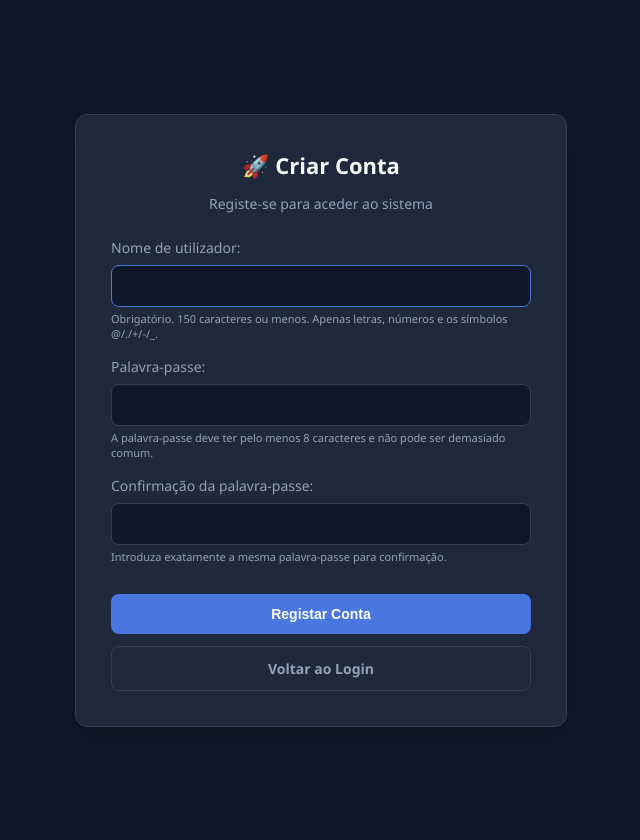
After one commit to EzequiasC/gerencia, a Django app: page /registrar/ in a window 1280 px wide. The commit adds this page. Shown: the whole page, without its empty margins (319-959 px from the left). Run offline with Django 5.2, Linux system fonts and the light colour scheme.

Commit message:
Traduzindo formulario de cadastro para portugues

```diff
--- a/core/forms.py
+++ b/core/forms.py
@@ -1,5 +1,7 @@
 from django import forms
 from core.models import Produto
+from django.contrib.auth.forms import UserCreationForm
+from django.contrib.auth.models import User
 
 class ProdutoForm(forms.ModelForm):
     class Meta:
@@ -13,3 +15,21 @@ class ProdutoForm(forms.ModelForm):
             'quantidade_estoque': forms.NumberInput(attrs={'class': 'form-control'}),
             'categoria': forms.Select(attrs={'class': 'form-control'}),
         }
+
+class CustomUserCreationForm(UserCreationForm):
+    class Meta(UserCreationForm.Meta):
+        model = User
+        fields = ('username',)
+
+    def __init__(self, *args, **kwargs):
+        super().__init__(*args, **kwargs)
+        self.fields['username'].label = 'Nome de utilizador'
+        self.fields['username'].help_text = 'Obrigatório. 150 caracteres ou menos. Apenas letras, números e os símbolos @/./+/-/_.'
+
+        if 'password1' in self.fields:
+            self.fields['password1'].label = 'Palavra-passe'
+            self.fields['password1'].help_text = 'A palavra-passe deve ter pelo menos 8 caracteres e não pode ser demasiado comum.'
+
+        if 'password2' in self.fields:
+            self.fields['password2'].label = 'Confirmação da palavra-passe'
+            self.fields['password2'].help_text = 'Introduza exatamente a mesma palavra-passe para confirmação.'
--- /dev/null
+++ b/core/templates/core/auto_registro.html
@@ -0,0 +1,44 @@
+<!DOCTYPE html>
+<html lang="pt-br">
+<head>
+    <meta charset="UTF-8">
+    <title>Criar Conta - Futuristic Stock</title>
+    <style>
+        :root {
+            --primary: #4977DF; --success: #22c55e; --bg-dark: #0f172a; --bg-card: #1e293b;
+            --text-main: #f8fafc; --text-muted: #94a3b8; --border: #334155;
+        }
+        body { font-family: 'Segoe UI', Tahoma, Geneva, Verdana, sans-serif; margin: 0; background-color: var(--bg-dark); color: var(--text-main); display: flex; justify-content: center; align-items: center; min-height: 100vh; padding: 20px; }
+        .form-container { background: var(--bg-card); padding: 35px; border-radius: 12px; border: 1px solid var(--border); box-shadow: 0 10px 25px rgba(0,0,0,0.2); width: 100%; max-width: 420px; }
+        h2 { margin-top: 0; color: var(--text-main); font-weight: 600; font-size: 22px; margin-bottom: 10px; text-align: center; }
+        p.subtitle { color: var(--text-muted); font-size: 14px; text-align: center; margin-bottom: 25px; }
+        label { display: block; margin-top: 15px; font-weight: 500; font-size: 14px; color: var(--text-muted); }
+        input[type="text"], input[type="password"] { width: 100%; padding: 12px; margin-top: 8px; background-color: var(--bg-dark); border: 1px solid var(--border); border-radius: 8px; color: var(--text-main); font-size: 14px; box-sizing: border-box; outline: none; transition: 0.2s; }
+        input:focus { border-color: var(--primary); }
+        .helptext { font-size: 11px; color: var(--text-muted); margin-top: 4px; display: block; }
+        ul.errorlist { color: #f87171; font-size: 13px; padding-left: 15px; margin: 5px 0; }
+        .btn-container { display: flex; flex-direction: column; gap: 12px; margin-top: 30px; }
+        .btn { padding: 12px; border: none; border-radius: 8px; font-size: 14px; font-weight: 600; cursor: pointer; text-decoration: none; text-align: center; transition: 0.2s; display: block; }
+        .btn-confirm { background: var(--primary); color: white; }
+        .btn-confirm:hover { background: #3b66c4; }
+        .btn-back { background: transparent; color: var(--text-muted); border: 1px solid var(--border); }
+        .btn-back:hover { background: var(--bg-dark); color: var(--text-main); }
+    </style>
+</head>
+<body>
+    <div class="form-container">
+        <h2>🚀 Criar Conta</h2>
+        <p class="subtitle">Registe-se para aceder ao sistema</p>
+
+        <form method="POST">
+            {% csrf_token %}
+            {{ form.as_p }}
+
+            <div class="btn-container">
+                <button type="submit" class="btn btn-confirm">Registar Conta</button>
+                <a href="{% url 'login' %}" class="btn btn-back">Voltar ao Login</a>
+            </div>
+        </form>
+    </div>
+</body>
+</html>
--- a/core/templates/core/cadastrar_usuario.html
+++ b/core/templates/core/cadastrar_usuario.html
@@ -17,7 +17,8 @@
         .checkbox-container { display: flex; align-items: center; gap: 10px; margin-top: 25px; background: rgba(73, 119, 223, 0.1); padding: 15px; border-radius: 8px; border: 1px solid rgba(73, 119, 223, 0.3); }
         .checkbox-container input[type="checkbox"] { width: 20px; height: 20px; margin: 0; accent-color: var(--primary); cursor: pointer; }
         .checkbox-container label { margin: 0; color: var(--text-main); cursor: pointer; }
-        .helptext, ul.errorlist { display: none; } /* Oculta textos padrão do Django para visual mais limpo */
+        .helptext { font-size: 11px; color: var(--text-muted); margin-top: 4px; display: block; }
+        ul.errorlist { color: #f87171; font-size: 13px; padding-left: 15px; margin: 5px 0; }
         .btn-container { display: flex; gap: 15px; margin-top: 30px; }
         .btn { flex: 1; padding: 12px; border: none; border-radius: 8px; font-size: 14px; font-weight: 600; cursor: pointer; text-decoration: none; text-align: center; transition: 0.2s; }
         .btn-confirm { background: var(--primary); color: white; }
--- a/core/templates/core/historico_vendas.html
+++ b/core/templates/core/historico_vendas.html
@@ -3,7 +3,6 @@
 <head>
     <meta charset="UTF-8">
     <title>Histórico e Gráficos de Vendas - Futuristic Stock</title>
-    <!-- Importação do Chart.js -->
     <script src="https://cdn.jsdelivr.net/npm/chart.js"></script>
     <style>
         :root {
@@ -22,7 +21,6 @@
         .card-lucro { background: var(--bg-card); padding: 20px; border-radius: 12px; border: 1px solid var(--border); border-left: 4px solid var(--success); margin-bottom: 25px; }
         .card-lucro span { display: block; font-size: 26px; font-weight: bold; color: var(--success); margin-top: 5px; }
 
-        /* Grelha dos Gráficos Avançados */
         .charts-grid { display: grid; grid-template-columns: 1fr 1fr; gap: 20px; margin-bottom: 30px; }
         @media(max-width: 900px) { .charts-grid { grid-template-columns: 1fr; } }
 
--- a/core/templates/core/home.html
+++ b/core/templates/core/home.html
@@ -144,7 +144,6 @@
     <!-- Lista de Produtos (Grid) -->
     <div class="product-list {% if not request.user.is_staff %}is-staff-false{% endif %}">
 
-        <!-- Cabeçalho das Colunas -->
         <div class="list-header">
             <div>Produto</div>
             <div>Status</div>
--- a/core/templates/core/login.html
+++ b/core/templates/core/login.html
@@ -74,6 +74,9 @@
             {{ form.as_p }}
             <button type="submit">Acessar Painel</button>
         </form>
+        <div style="text-align: center; margin-top: 20px; font-size: 13px; color: var(--text-muted);">
+            Ainda não tem uma conta? <a href="{% url 'auto_registro' %}" style="color: var(--primary); text-decoration: none; font-weight: 600;">Registe-se aqui</a>
+        </div>
     </div>
 </body>
 </html>
--- a/core/views.py
+++ b/core/views.py
@@ -13,6 +13,7 @@ import csv
 from django.db.models import Sum, Count
 from core.models import Produto, HistoricoVenda
 from django.db.models.functions import ExtractWeekDay
+from .forms import ProdutoForm, CustomUserCreationForm
 
 
 
@@ -40,11 +41,29 @@ def fazer_logout(request):
     logout(request)
     return redirect('login')
 
+def auto_registro(request):
+    if request.method == 'POST':
+        form = UserCreationForm(request.POST)
+        if form.is_valid():
+            user = form.save(commit=False)
+            user.is_staff = False  # Segurança: garante que contas públicas nunca nascem como admin
+            user.save()
+            messages.success(request, 'Conta criada com sucesso! Faça login para começar.')
+            return redirect('login')
+        else:
+            for error in form.errors.values():
+                messages.error(request, error)
+    else:
+        form = UserCreationForm()
+
+    return render(request, 'core/auto_registro.html', {'form': form})
+
+
 @login_required(login_url='login')
 @user_passes_test(is_admin, login_url='/')
 def cadastrar_usuario(request):
     if request.method == 'POST':
-        form = UserCreationForm(request.POST)
+        form = CustomUserCreationForm(request.POST) # <-- Alterado aqui
         if form.is_valid():
             user = form.save(commit=False)
             if request.POST.get('is_staff') == 'on':
@@ -56,9 +75,27 @@ def cadastrar_usuario(request):
             for error in form.errors.values():
                 messages.error(request, error)
     else:
-        form = UserCreationForm()
+        form = CustomUserCreationForm() # <-- E aqui
 
     return render(request, 'core/cadastrar_usuario.html', {'form': form})
+
+
+def auto_registro(request):
+    if request.method == 'POST':
+        form = CustomUserCreationForm(request.POST)
+        if form.is_valid():
+            user = form.save(commit=False)
+            user.is_staff = False
+            user.save()
+            messages.success(request, 'Conta criada com sucesso! Faça login para começar.')
+            return redirect('login')
+        else:
+            for error in form.errors.values():
+                messages.error(request, error)
+    else:
+        form = CustomUserCreationForm()
+
+    return render(request, 'core/auto_registro.html', {'form': form})
 
 @login_required(login_url='login')
 def minha_home(request):
@@ -148,7 +185,6 @@ def realizar_venda(request, produto_id):
                     usuario=request.user
                 )
 
-                # Debita do stock
                 produto.quantidade_estoque -= quantidade
                 produto.save()
 
@@ -221,7 +257,6 @@ def relatorios(request):
     produto_mais_valioso = max(produtos, key=lambda p: (p.preco * p.quantidade_estoque)) if produtos.exists() else None
     produtos_baixo_estoque = produtos.filter(quantidade_estoque__gt=0).order_by('quantidade_estoque')[:3]
 
-    # Dados por Categoria para os Gráficos
     categorias_dados = {}
     for cat_nome, _ in Produto.CATEGORIAS_CHOICES:
         prods_cat = produtos.filter(categoria=cat_nome)
--- a/setup/settings.py
+++ b/setup/settings.py
@@ -105,9 +105,9 @@ AUTH_PASSWORD_VALIDATORS = [
 # Internationalization
 # https://docs.djangoproject.com/en/6.1/topics/i18n/
 
-LANGUAGE_CODE = 'en-us'
+LANGUAGE_CODE = 'pt-br'
 
-TIME_ZONE = 'UTC'
+TIME_ZONE = 'America/Campo_Grande'
 
 USE_I18N = True
 
--- a/setup/urls.py
+++ b/setup/urls.py
@@ -1,7 +1,7 @@
 from django.urls import path
 from core.views import (
     landing_page, minha_home, adicionar_produto,
-    editar_produto, realizar_venda, relatorios, fazer_login, fazer_logout,cadastrar_usuario,exportar_csv,historico_vendas
+    editar_produto, realizar_venda, relatorios, fazer_login, fazer_logout,cadastrar_usuario,exportar_csv,historico_vendas,auto_registro
 )
 
 urlpatterns = [
@@ -9,6 +9,7 @@ urlpatterns = [
     path('sistema/', minha_home, name='minha_home'),
     path('novo/', adicionar_produto, name='adicionar_produto'),
     path('editar/<int:produto_id>/', editar_produto, name='editar_produto'),
+    path('registrar/', auto_registro, name='auto_registro'),
     path('vender/<int:produto_id>/', realizar_venda, name='realizar_venda'),
     path('relatorios/', relatorios, name='relatorios'),
     path('login/', fazer_login, name='login'),
```
Also changed, not shown: db.sqlite3.
